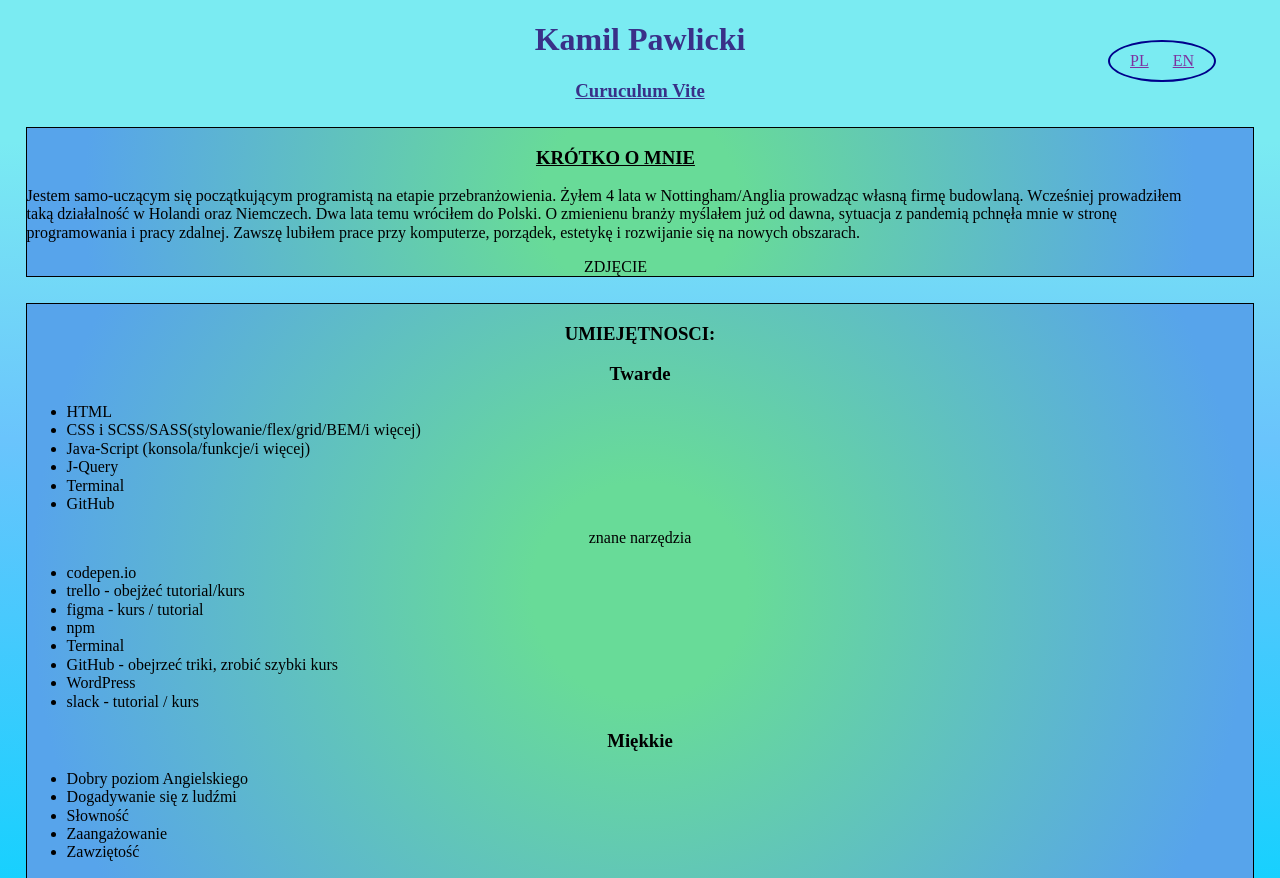
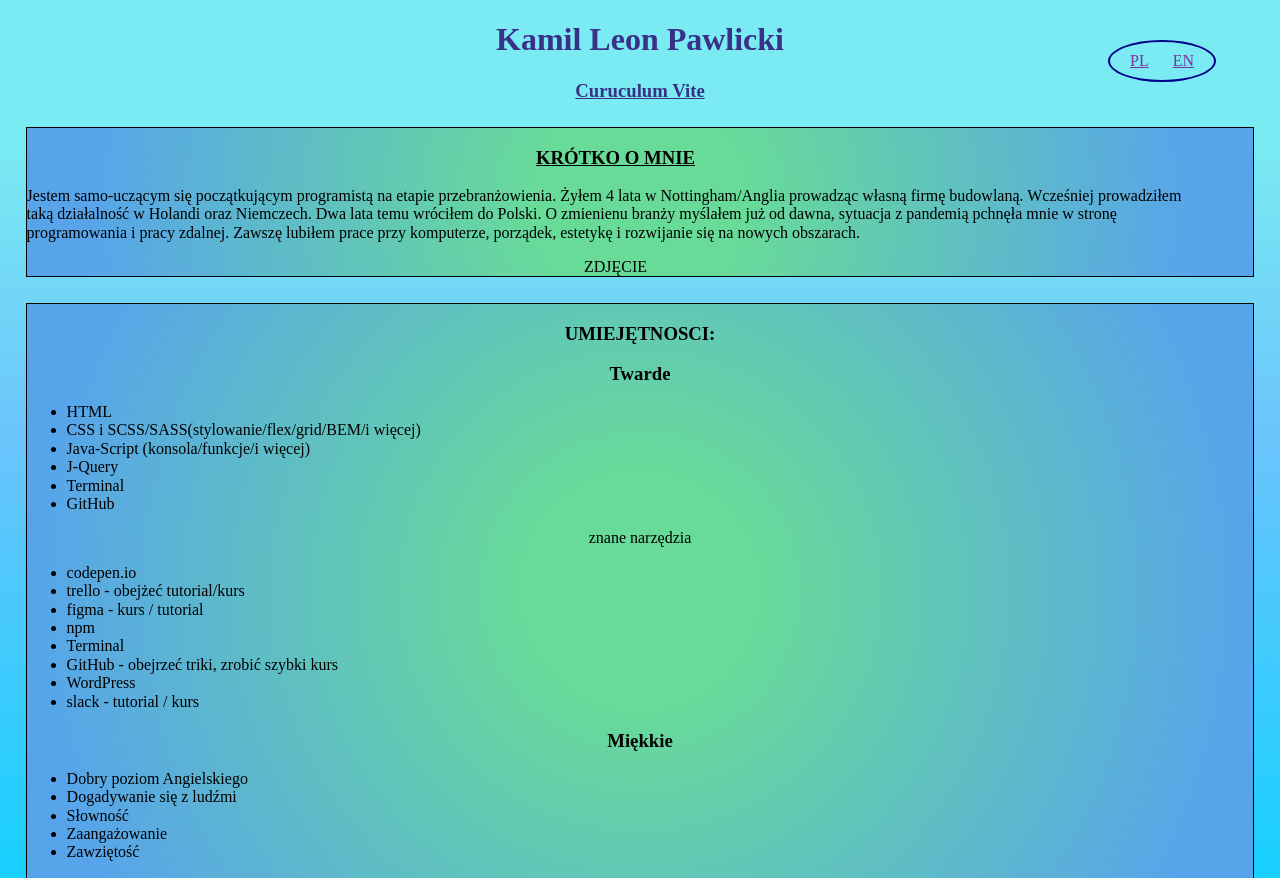
Before and after one commit to kamil-pawlicki/CV, a plain HTML site: page index.html in a window 1280 px wide. Shown: the top 878 px of the page. Drawn offline with nearby package versions, Linux system fonts and the light colour scheme.

Commit message:
Add second name in header

```diff
--- a/index.html
+++ b/index.html
@@ -16,7 +16,7 @@
     <main>
 
             <header class="top-header">
-                <h1 class="h1">Kamil Pawlicki </h1>
+                <h1 class="h1">Kamil Leon Pawlicki </h1>
                 <h3 class="h3">Curuculum Vite </h3>
 
                 <nav class="navigation">
```
